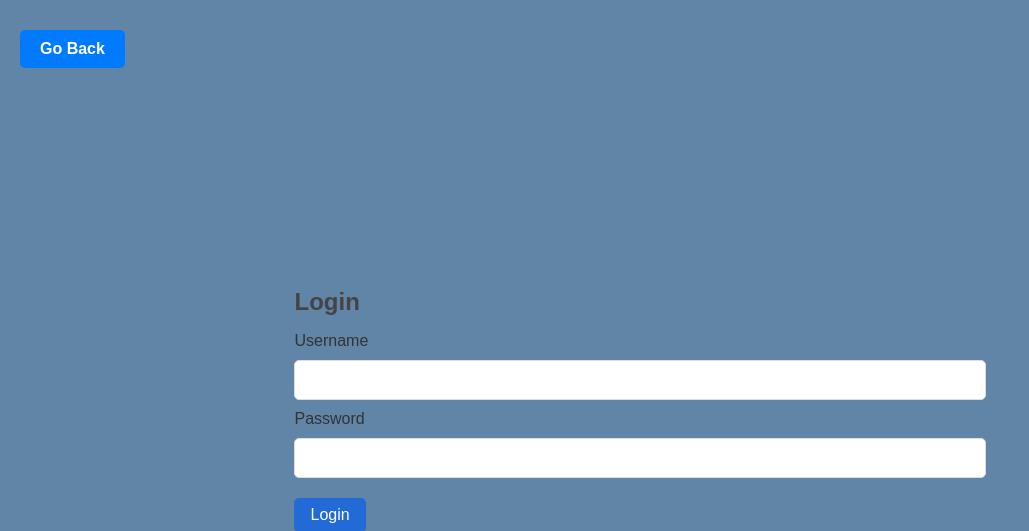
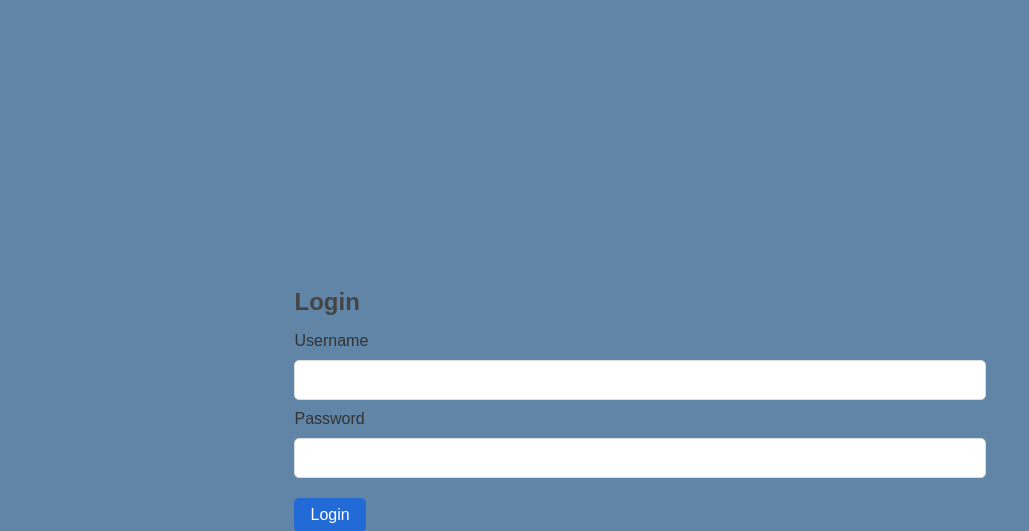
Before and after one commit to sanyomor-01/personnel_page, a PHP site: page /login.php in a window 1280 px wide. Shown: the top 531 px of the page, without its empty margins (0-1029 px from the left). Run offline with PHP 8.4, Linux system fonts and the light colour scheme.

```diff
--- a/login.php
+++ b/login.php
@@ -35,7 +35,6 @@ if ($_SERVER['REQUEST_METHOD'] == 'POST') {
 
 <!DOCTYPE html>
 <html lang="en">
-<button onclick="window.history.back()" class="back-button">Go Back</button>
 
 <head>
     <meta charset="UTF-8">
```
